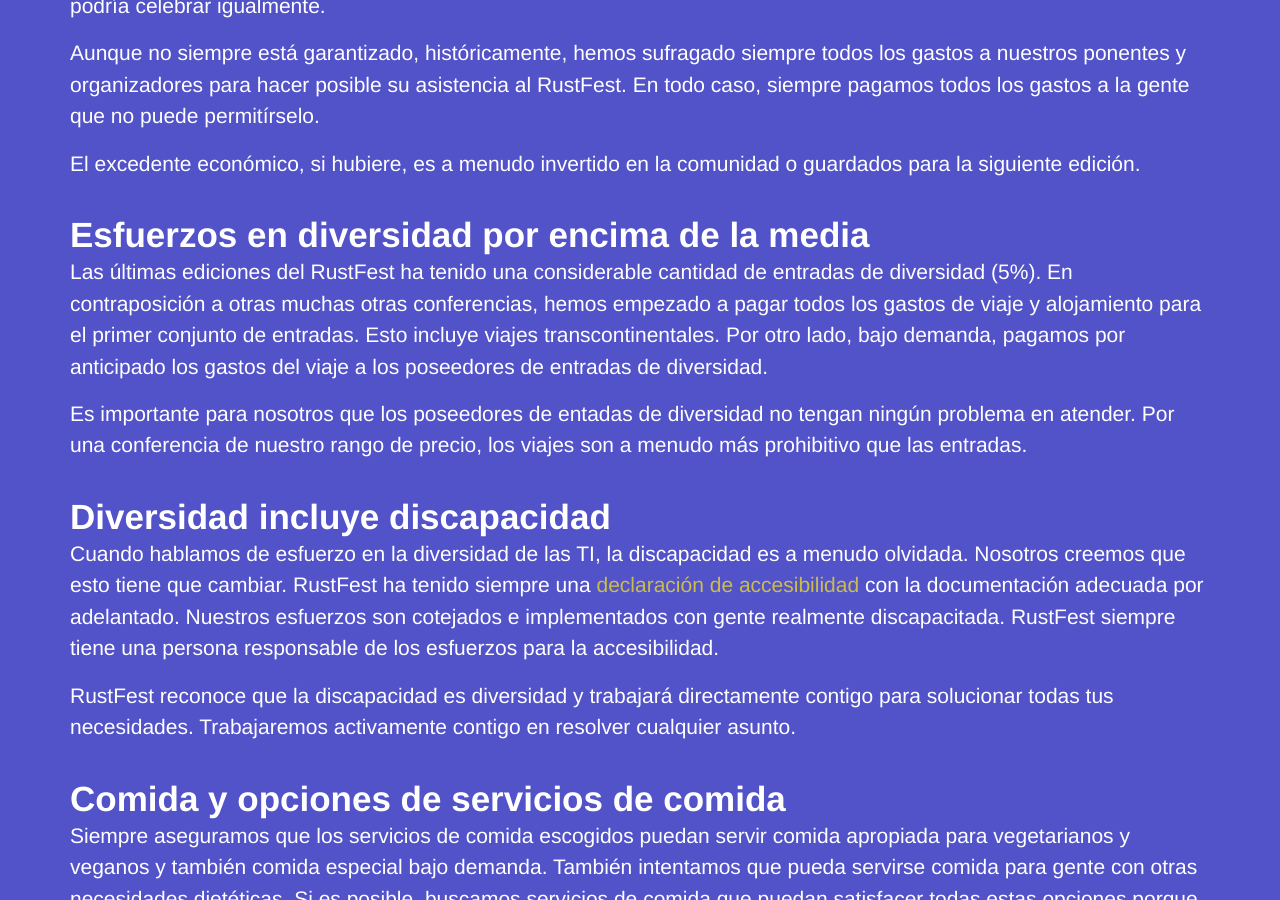
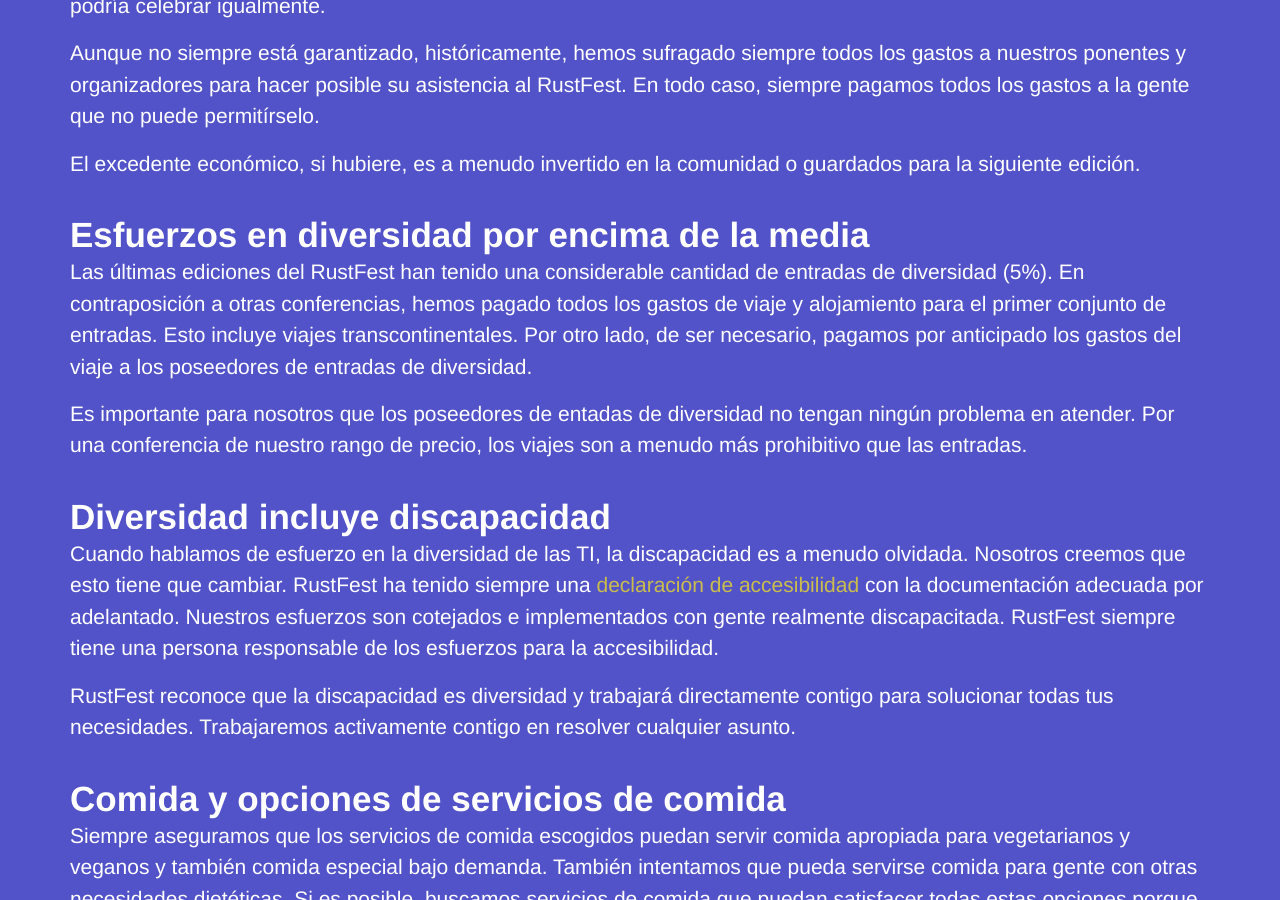
Before and after one commit to RustFestEU/barcelona.rustfest.eu, a Jekyll site: the page built from diversity.es.md, in a window 1280 px wide and 900 px high, scrolled down 501 px. Built offline with Jekyll 4.4.1, drawn with Linux system fonts in a browser that asks for light colours; nearby versions of some CDN libraries.

Commit message:
Update diversity.es.md
Co-Authored-By: Santiago Pastorino <spastorino@gmail.com>

```diff
--- a/diversity.es.md
+++ b/diversity.es.md
@@ -17,7 +17,7 @@
 
 ## Esfuerzos en diversidad por encima de la media
 
-Las últimas ediciones del RustFest ha tenido una considerable cantidad de entradas de diversidad (5%). En contraposición a otras muchas otras conferencias, hemos empezado a pagar todos los gastos de viaje y alojamiento para el primer conjunto de entradas. Esto incluye viajes transcontinentales. Por otro lado, bajo demanda, pagamos por anticipado los gastos del viaje a los poseedores de entradas de diversidad.
+Las últimas ediciones del RustFest han tenido una considerable cantidad de entradas de diversidad (5%). En contraposición a otras conferencias, hemos pagado todos los gastos de viaje y alojamiento para el primer conjunto de entradas. Esto incluye viajes transcontinentales. Por otro lado, de ser necesario, pagamos por anticipado los gastos del viaje a los poseedores de entradas de diversidad.
 
 Es importante para nosotros que los poseedores de entadas de diversidad no tengan ningún problema en atender. Por una conferencia de nuestro rango de precio, los viajes son a menudo más prohibitivo que las entradas.
 
```
